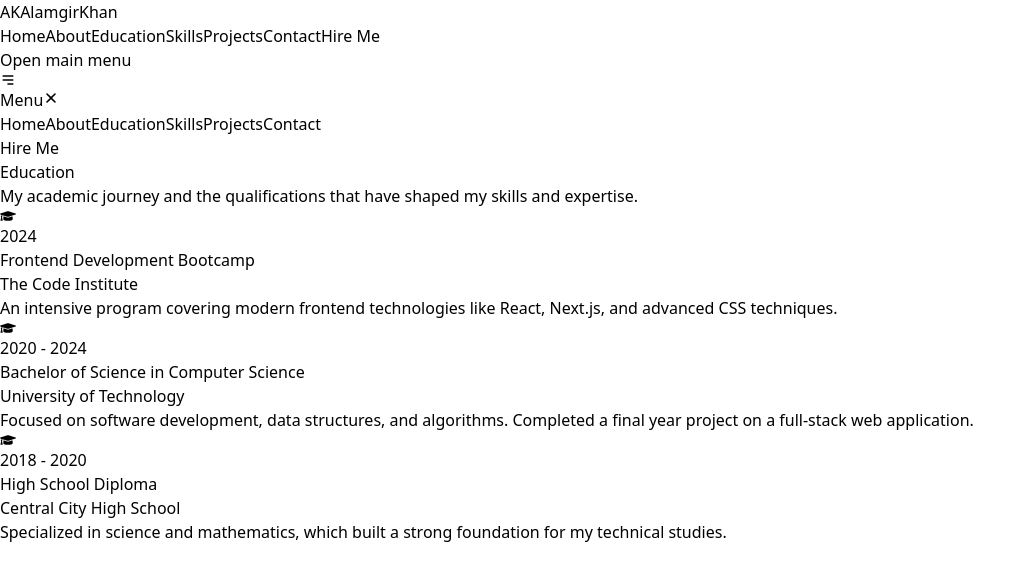
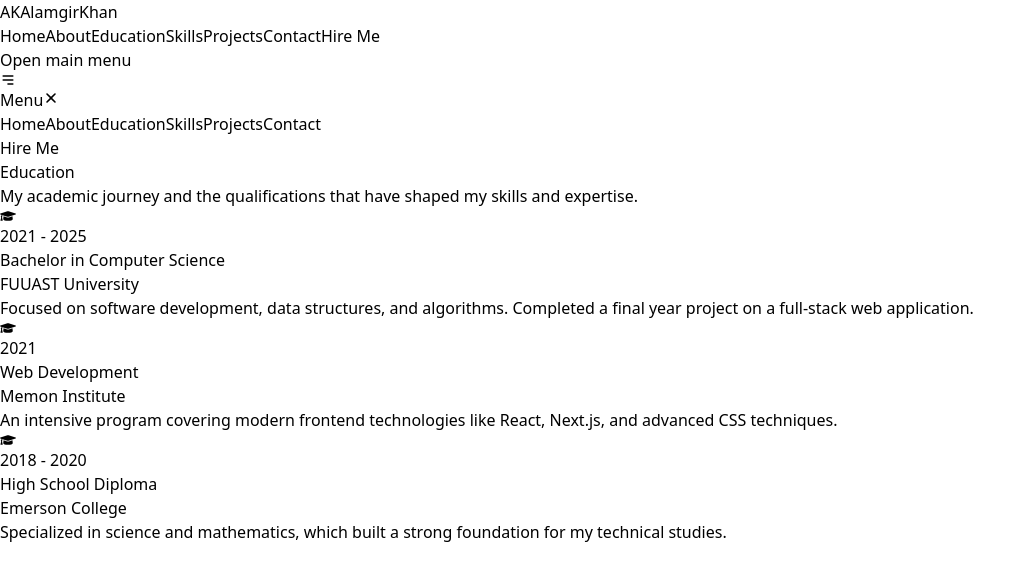
Before and after one commit to Alamgir-Khan-315/Portfolio-2025, a React (Vite) app: page /education in a window 1280 px wide. Shown: the top 580 px of the page, without its empty margins (0-1036 px from the left). Built offline with nearby package versions, Linux system fonts and the light colour scheme.

Commit message:
fixed education page

```diff
--- a/src/Pages/Education/home.jsx
+++ b/src/Pages/Education/home.jsx
@@ -2,21 +2,21 @@ import { FaGraduationCap } from 'react-icons/fa';
 
 // Placeholder data for education history, sorted chronologically
 const educationData = [
+       {
+        degree: 'Bachelor in Computer Science',
+        institution: 'FUUAST University',
+        date: '2021 - 2025',
+        description: 'Focused on software development, data structures, and algorithms. Completed a final year project on a full-stack web application.'
+    },
     {
-        degree: 'Frontend Development Bootcamp',
-        institution: 'The Code Institute',
-        date: '2024',
+        degree: 'Web Development',
+        institution: 'Memon Institute',
+        date: '2021',
         description: 'An intensive program covering modern frontend technologies like React, Next.js, and advanced CSS techniques.'
     },
     {
-        degree: 'Bachelor of Science in Computer Science',
-        institution: 'University of Technology',
-        date: '2020 - 2024',
-        description: 'Focused on software development, data structures, and algorithms. Completed a final year project on a full-stack web application.'
-    },
-    {
         degree: 'High School Diploma',
-        institution: 'Central City High School',
+        institution: 'Emerson College',
         date: '2018 - 2020',
         description: 'Specialized in science and mathematics, which built a strong foundation for my technical studies.'
     }
@@ -46,7 +46,7 @@ export default function Education() {
                         </div>
 
 
-                        <div className={`relative md:w-1/2 p-5 rounded-xl bg-gray-500/10 backdrop-blur-sm border border-blue-500/20 ${index % 2 === 0 ? 'md:ml-auto md:pl-10' : 'md:mr-auto md:text-right md:pr-10'}`}>
+                        <div className={`relative md:w-1/2 p-5 rounded-xl bg-gray-500/10 backdrop-blur-sm border border-blue-500/20 ${index % 2 === 0 ? 'md:ml-[54%]  md:pl-10' : 'md:-ml-[4%] md:text-right md:pr-10'}`}>
                             {/* Arrow */}
                             <div className={`absolute top-4 h-0 w-0 border-t-8 border-b-8 hidden md:block ${index % 2 === 0 ? 'border-r-8 border-r-blue-500/20 border-l-0 border-t-transparent border-b-transparent -left-2' : 'border-l-8 border-l-blue-500/20 border-r-0 border-t-transparent border-b-transparent -right-2'}`}></div>
                             <p className="text-sm font-semibold text-blue-400 mb-1">{item.date}</p>
```
